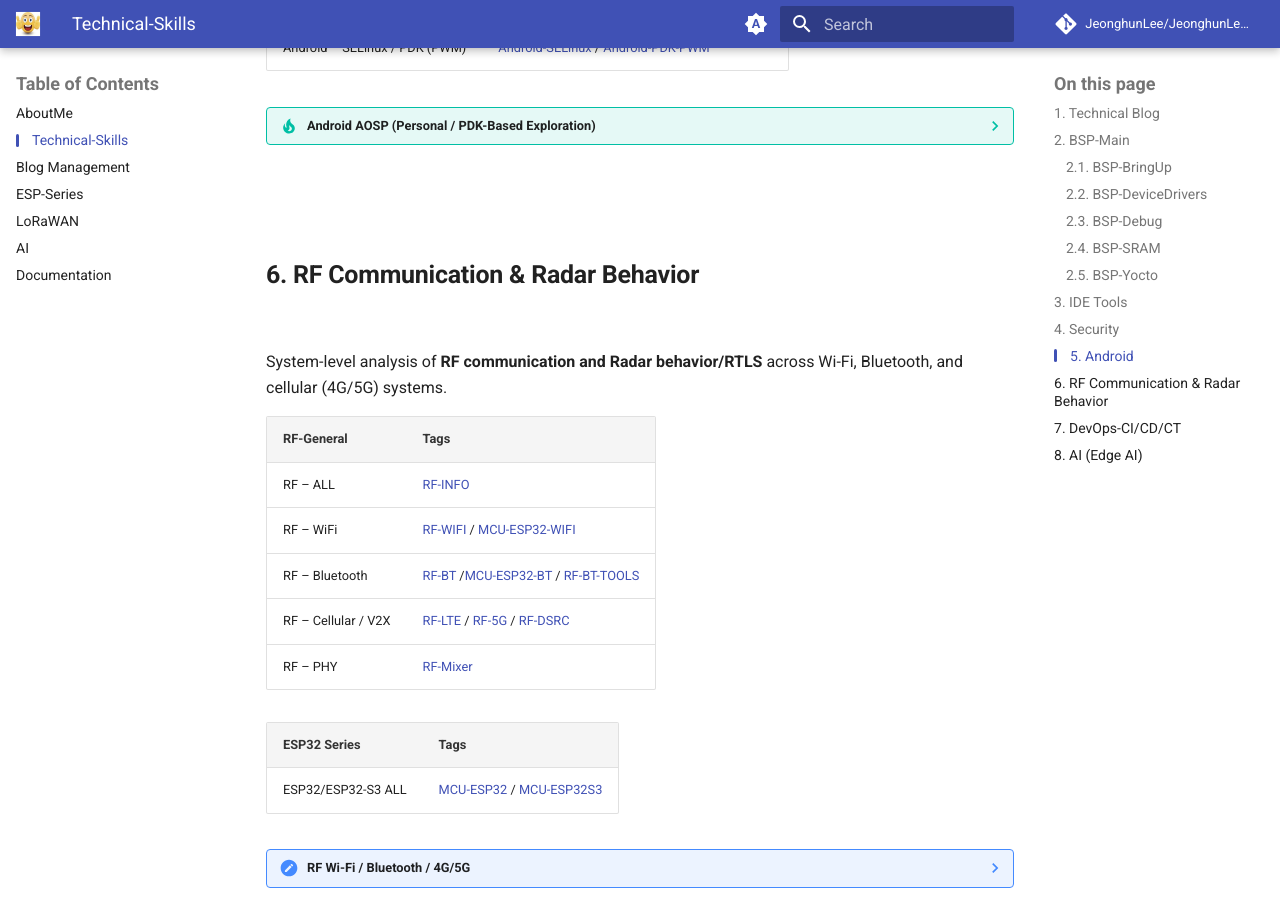
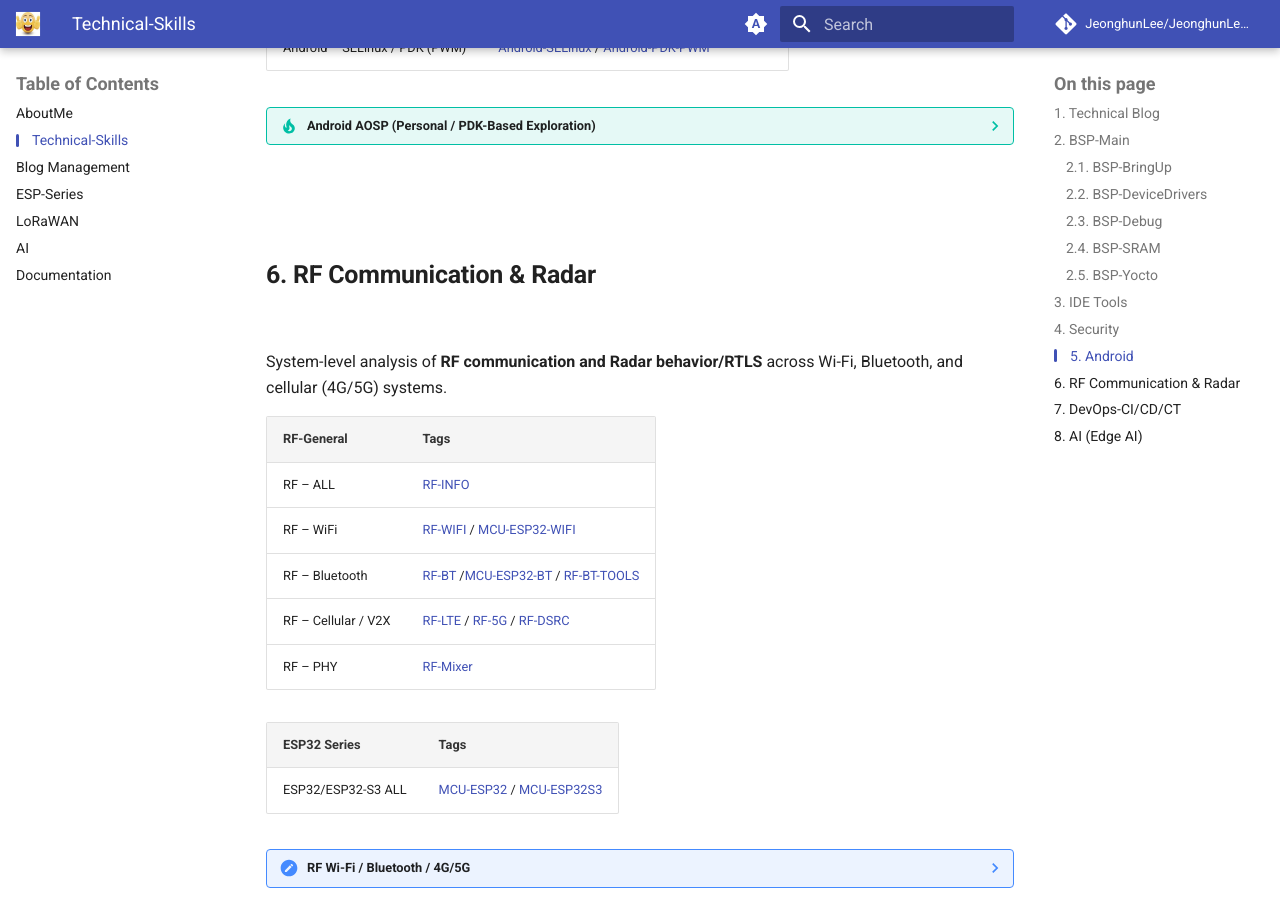
Before and after one commit to JeonghunLee/JeonghunLee.github.io, an MkDocs documentation site: the page built from docs/project_technical_skills.md, in a window 1280 px wide and 900 px high, scrolled down 8092 px. Built offline with MkDocs 1.6.1 and Material for MkDocs 9.7.7, drawn with Linux system fonts in a browser that asks for light colours; comment, search, counter and statistics services are not loaded.

Commit message:
update project documentation and technical skills sections for clarity and organization

```diff
--- a/docs/project_technical_skills.md
+++ b/docs/project_technical_skills.md
@@ -328,7 +328,7 @@ System-level **Android AOSP** exploration using the PDK environment, focused on
 <br/>
 <br/>
 
-## RF Communication & Radar Behavior
+## RF Communication & Radar
 
 
 <br/>
```
Also changed, not shown: docs/project_documentation.md (+46 -39 lines).
